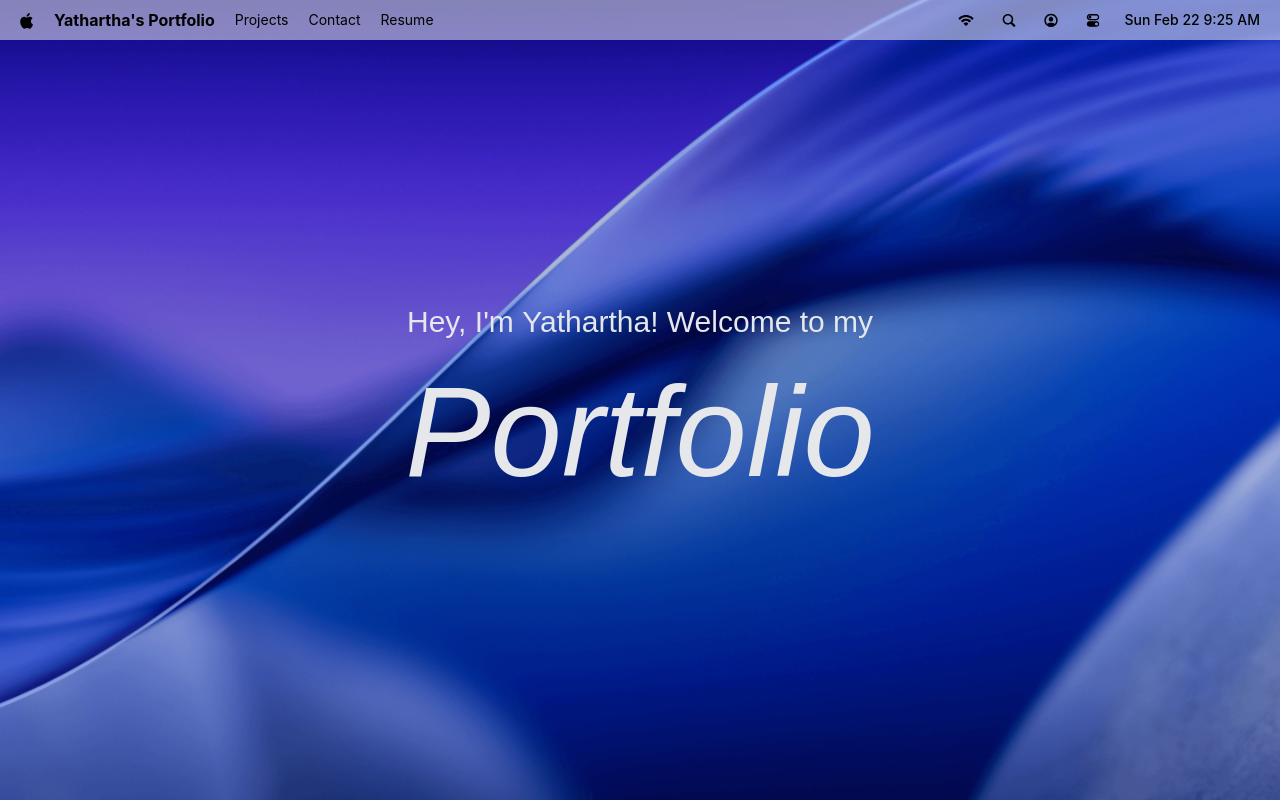
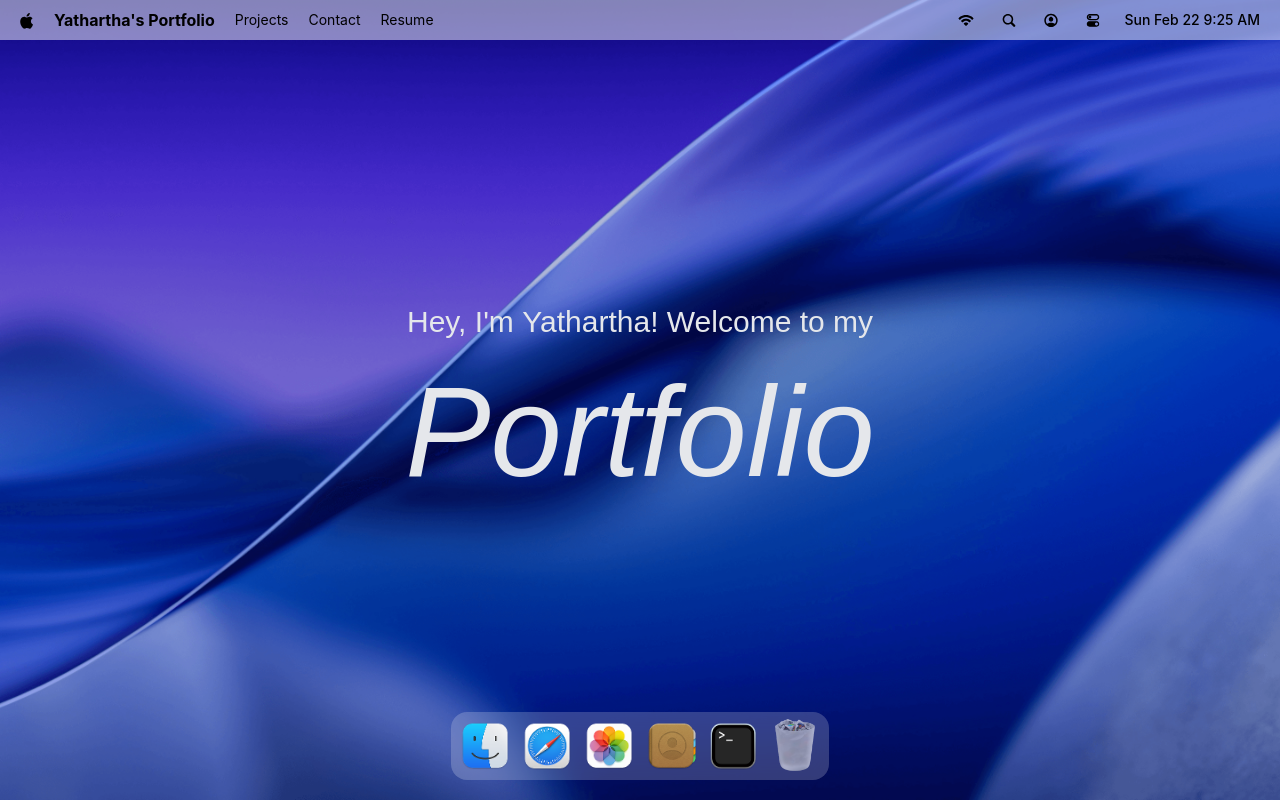
Before and after one commit to yathartharastogi/Portfolio_enhnaced, a React (Vite) app: page / in a window 1280 px wide. Built offline with nearby package versions, Linux system fonts and the light colour scheme; a web font is replaced by a local one.

Commit message:
implemented dock presentation

```diff
--- a/package.json
+++ b/package.json
@@ -17,6 +17,7 @@
     "lucide-react": "^0.575.0",
     "react": "^19.2.0",
     "react-dom": "^19.2.0",
+    "react-tooltip": "^5.30.0",
     "tailwindcss": "^4.2.0"
   },
   "devDependencies": {
--- a/src/App.jsx
+++ b/src/App.jsx
@@ -1,10 +1,11 @@
-import {Welcome, Navbar} from "#components";
+import {Welcome, Navbar, Dock} from "#components";
 
 const App = () => {
   return (
     <main>
         <Navbar/>
         <Welcome/>
+        <Dock/>
     </main>
   )
 }
--- /dev/null
+++ b/src/components/dock.jsx
@@ -0,0 +1,97 @@
+import { useRef } from "react";
+import { Tooltip } from "react-tooltip";
+import { useGSAP } from "@gsap/react";
+import gsap from "gsap";
+import { dockApps } from "#constants";
+
+const Dock = () => {
+  const dockRef = useRef(null);
+
+  useGSAP(() => {
+    const dock = dockRef.current;
+    if (!dock) return;
+
+    const icons = dock.querySelectorAll(".dock-icon");
+    if (!icons.length) return;
+
+    const animateIcons = (mouseX) => {
+      const { left: dockLeft } = dock.getBoundingClientRect();
+
+      icons.forEach((icon) => {
+        const { left: iconLeft, width: iconWidth } = icon.getBoundingClientRect();
+        const center = iconLeft - dockLeft + iconWidth / 2;
+        const distance = Math.abs(mouseX - center);
+        const intensity = Math.exp(-(distance ** 2.5) / 20000);
+
+        gsap.to(icon, {
+          scale: 1 + 0.25 * intensity,
+          y: -15 * intensity,
+          duration: 0.2,
+          ease: "power1.out",
+          overwrite: "auto",
+        });
+      });
+    };
+
+    const handleMouseMove = (e) => {
+      const { left: dockLeft } = dock.getBoundingClientRect();
+      animateIcons(e.clientX - dockLeft);
+    };
+
+    const resetIcons = () => {
+      icons.forEach((icon) =>
+        gsap.to(icon, {
+          scale: 1,
+          y: 0,
+          duration: 0.25,
+          ease: "power1.out",
+          overwrite: "auto",
+        }),
+      );
+    };
+
+    dock.addEventListener("mousemove", handleMouseMove);
+    dock.addEventListener("mouseleave", resetIcons);
+
+    return () => {
+      dock.removeEventListener("mousemove", handleMouseMove);
+      dock.removeEventListener("mouseleave", resetIcons);
+    };
+  }, []);
+
+  const toggleApp = ({ id, canOpen }) => {
+    if (!canOpen) return;
+    console.log(`Open app: ${id}`);
+  };
+
+  return (
+    <section id="dock">
+      <div ref={dockRef} className="dock-container">
+        {dockApps.map(({ id, name, icon, canOpen }) => (
+          <div key={id} className="relative flex justify-center">
+            <button
+              type="button"
+              className="dock-icon"
+              aria-label={name}
+              data-tooltip-id="dock-tooltip"
+              data-tooltip-content={name}
+              data-tooltip-delay-show={150}
+              disabled={!canOpen}
+              onClick={() => toggleApp({ id, canOpen })}
+            >
+              <img
+                src={`/images/${icon}`}
+                alt={name}
+                loading="lazy"
+                className={canOpen ? "" : "opacity-60"}
+              />
+            </button>
+          </div>
+        ))}
+        <Tooltip id="dock-tooltip" place="top" className="tooltip" />
+      </div>
+    </section>
+  );
+};
+
+export default Dock;
--- a/src/components/index.js
+++ b/src/components/index.js
@@ -1,4 +1,5 @@
 import Navbar from "#components/navbar.jsx";
 import Welcome from "#components/welcome.jsx";
+import Dock from "#components/dock.jsx";
 
-export { Navbar, Welcome };
+export { Navbar, Welcome, Dock };
```
Also changed, not shown: 1 other file (tests, documents, lock files or other folders).
